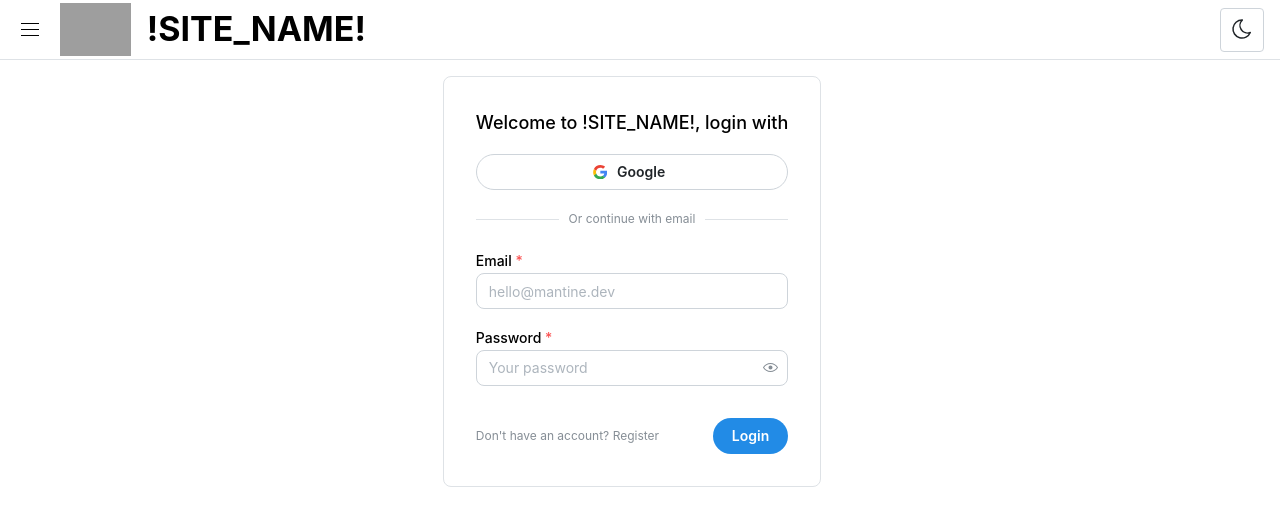
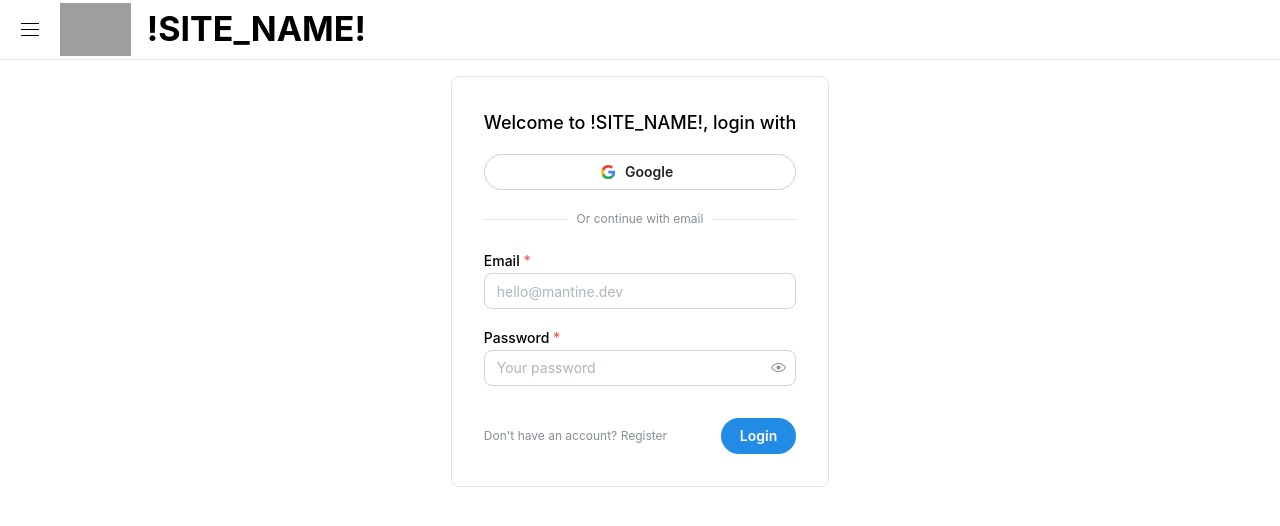
Before and after one commit to orireiter/working-hours, a React (Vite) app: page /login in a window 1280 px wide. Shown: the top 526 px of the page. Built offline with nearby package versions, Linux system fonts and the light colour scheme; grey boxes are pictures that could not be loaded.

Commit message:
dark mode WIP

```diff
--- a/src/App.tsx
+++ b/src/App.tsx
@@ -1,7 +1,7 @@
 import '@mantine/core/styles.css';
 import { MantineProvider, ColorSchemeScript } from '@mantine/core';
 
-import { Layout } from './components/layout/Layout';
+import { Layout } from './pages/layout/Layout.page';
 import { Login } from './pages/login/Login.page'
 
 function App() {
--- a/src/components/layout/components/Header.tsx
+++ /dev/null
@@ -1,42 +0,0 @@
-import { Group, Burger, Title, Image, ActionIcon, useMantineColorScheme, useComputedColorScheme, Container } from "@mantine/core"
-import { IconSun, IconMoon } from '@tabler/icons-react';
-
-import appIcon from '/icon.png';
-
-
-export function ActionToggle() {
-  const { setColorScheme } = useMantineColorScheme();
-  const computedColorScheme = useComputedColorScheme('light', { getInitialValueInEffect: true });
-
-  return (
-    <Group justify="center">
-      <ActionIcon
-        onClick={() => setColorScheme(computedColorScheme === 'light' ? 'dark' : 'light')}
-        variant="default"
-        size="xl"
-        aria-label="Toggle color scheme"
-      >
-        <Container lightHidden={true}>
-            <IconSun stroke={1.5} />
-        </Container>
-        <Container darkHidden={true}>
-            <IconMoon stroke={1.5} />
-        </Container>
-      </ActionIcon>
-    </Group>
-  );
-}
-
-
-export function Header(props: { toggleBurgerOpen: () => void, isBurgerOpened: boolean }) {
-    return (
-        <Group h="100%" px="md" justify="space-between">
-            <Group h="100%">
-                <Burger opened={props.isBurgerOpened} onClick={props.toggleBurgerOpen} size="sm" />
-                <Image w="auto" fit="contain" h="90%" src={appIcon}/>
-                <Title>!SITE_NAME!</Title>
-            </Group>
-            <ActionToggle />
-        </Group>
-    )
-}
--- a/src/components/layout/Layout.tsx
+++ b/src/pages/layout/Layout.page.tsx
@@ -1,12 +1,16 @@
 import { JSX } from "react";
 import { useDisclosure } from '@mantine/hooks';
-import { AppShell } from "@mantine/core";
+import { AppShell, Group } from "@mantine/core";
 
 import { Header } from "./components/Header";
 import { Navbar } from "./components/Navbar";
+import { ThemeToggle } from "./components/ThemeToggle";
+
 
 export function Layout(props: {children: JSX.Element} ) {
   const [isNavbarOpened, { toggle: toggleNavbarOpen }] = useDisclosure();
+
+  const navbarFooter = <Group><ThemeToggle/></Group>;
 
   return (
       <AppShell
@@ -18,9 +22,9 @@ export function Layout(props: {children: JSX.Element} ) {
             <Header isBurgerOpened={isNavbarOpened} toggleBurgerOpen={toggleNavbarOpen} />
           </AppShell.Header>
           <AppShell.Navbar p="md">
-            <Navbar />
+            <Navbar footer={navbarFooter}/>
           </AppShell.Navbar>
-          <AppShell.Main pl={'0'}>
+          <AppShell.Main px={'5%'}>
             {props.children}
           </AppShell.Main>
       </AppShell>
--- /dev/null
+++ b/src/pages/layout/components/Header.tsx
@@ -0,0 +1,14 @@
+import { Group, Burger, Title, Image } from "@mantine/core"
+
+import appIcon from '/icon.png';
+
+
+export function Header(props: { toggleBurgerOpen: () => void, isBurgerOpened: boolean }) {
+    return (
+        <Group h="100%" px="md">
+                <Burger opened={props.isBurgerOpened} onClick={props.toggleBurgerOpen} size="sm" />
+                <Image w="auto" fit="contain" h="90%" src={appIcon}/>
+                <Title>!SITE_NAME!</Title>
+        </Group>
+    )
+}
--- a/src/components/layout/components/Navbar.tsx
+++ b/src/pages/layout/components/Navbar.tsx
@@ -1,6 +1,8 @@
+import { JSX } from "react"
 import { AppShell, Skeleton, ScrollArea } from "@mantine/core"
 
-export function Navbar() {
+
+export function Navbar(props: { footer?: JSX.Element}) {
     return (
         <>
             <AppShell.Section>Navbar header</AppShell.Section>
@@ -12,7 +14,7 @@ export function Navbar() {
                 <Skeleton key={index} h={"2rem"} mt="sm" />
                 ))}
             </AppShell.Section>
-            <AppShell.Section>Navbar footer – always at the bottom</AppShell.Section>
+            {props.footer ? <AppShell.Section>{props.footer}</AppShell.Section> : null}
         </>
     )
 }
--- /dev/null
+++ b/src/pages/layout/components/ThemeToggle.tsx
@@ -0,0 +1,26 @@
+import { Group, ActionIcon, useMantineColorScheme, Container } from "@mantine/core"
+import { IconSun, IconMoon } from '@tabler/icons-react';
+
+
+export function ThemeToggle() {
+  const { colorScheme, setColorScheme } = useMantineColorScheme({keepTransitions: true});
+
+  return (
+    <Group justify="center">
+      <ActionIcon
+        onClick={() => setColorScheme(colorScheme === 'light' ? 'dark' : 'light')}
+        variant="default"
+        size="xl"
+        aria-label="Toggle color scheme"
+        radius={10}
+      >
+        <Container lightHidden={true}>
+            <IconSun stroke={1.5} />
+        </Container>
+        <Container darkHidden={true}>
+            <IconMoon stroke={1.5} />
+        </Container>
+      </ActionIcon>
+    </Group>
+  );
+}
```
